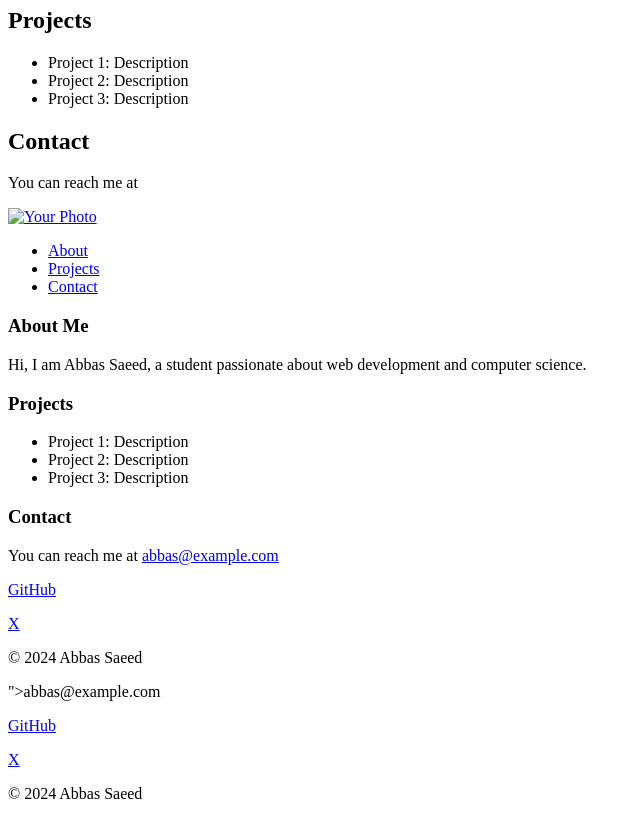
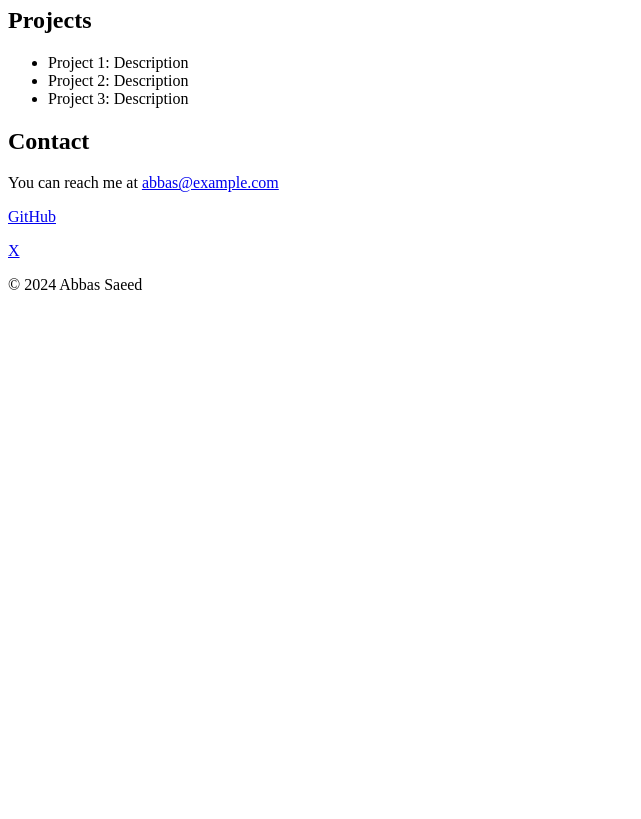
Before and after one commit to asaeed-git/asaeed-git.github.io, a plain HTML site: page index.html in a window 1280 px wide. Shown: the part 480-1299 px from the top of the page, without its empty margins (0-641 px from the left). After the commit the page ends 800 px from the top, so only its background shows below. Drawn offline with Linux system fonts and the light colour scheme.

Commit message:
Update index.html

```diff
--- a/index.html
+++ b/index.html
@@ -34,42 +34,6 @@
         </section>
         <section id="contact">
             <h1>Contact</h1>
-            <p>You can reach me at <a href="<!DOCTYPE html>
-<html lang="en">
-<head>
-    <meta charset="UTF-8">
-    <meta name="viewport" content="width=device-width, initial-scale=1.0">
-    <title>Abbas Saeed's Portfolio</title>
-    <link rel="stylesheet" href="styles.css">
-</head>
-<body>
-    <header>
-        <div class="photo-box">
-            <img src="your-photo.jpg" alt="Your Photo">
-        </div>
-        <nav>
-            <ul>
-                <li><a href="#about">About</a></li>
-                <li><a href="#projects">Projects</a></li>
-                <li><a href="#contact">Contact</a></li>
-            </ul>
-        </nav>
-    </header>
-    <main>
-        <section id="about">
-            <h1>About Me</h1>
-            <p>Hi, I am Abbas Saeed, a student passionate about web development and computer science.</p>
-        </section>
-        <section id="projects">
-            <h1>Projects</h1>
-            <ul>
-                <li>Project 1: Description</li>
-                <li>Project 2: Description</li>
-                <li>Project 3: Description</li>
-            </ul>
-        </section>
-        <section id="contact">
-            <h1>Contact</h1>
             <p>You can reach me at <a href="mailto:abbas@example.com">abbas@example.com</a></p>
             <p><a href="https://github.com/your-github-profile" target="_blank">GitHub</a></p>
             <p><a href="https://twitter.com/your-twitter-profile" target="_blank">X</a></p>
@@ -81,14 +45,3 @@
     <script src="scripts.js"></script>
 </body>
 </html>
-">abbas@example.com</a></p>
-            <p><a href="https://github.com/your-github-profile" target="_blank">GitHub</a></p>
-            <p><a href="https://twitter.com/your-twitter-profile" target="_blank">X</a></p>
-        </section>
-    </main>
-    <footer>
-        <p>&copy; 2024 Abbas Saeed</p>
-    </footer>
-    <script src="scripts.js"></script>
-</body>
-</html>
```
